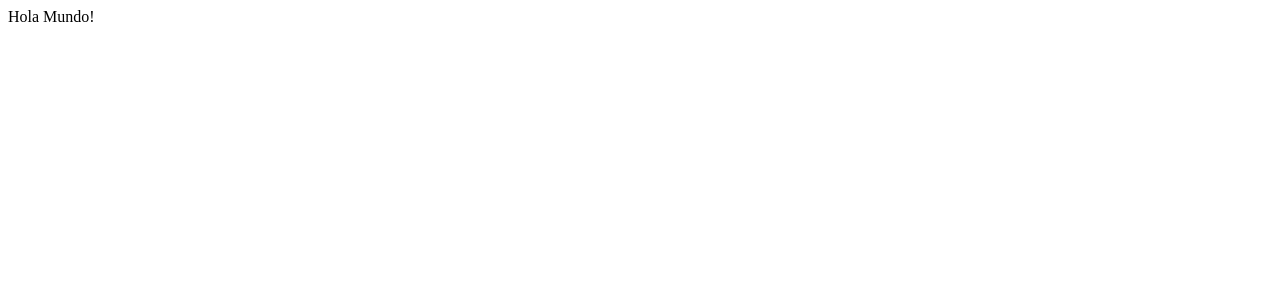
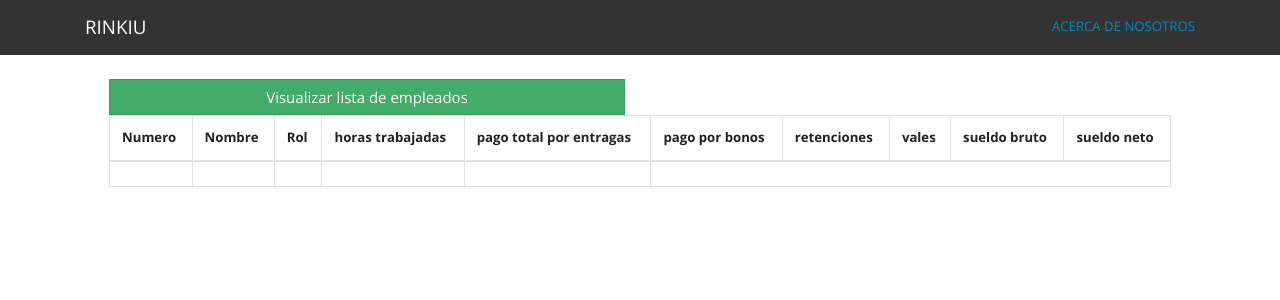
Before and after one commit to pedroog304/rinkiuSueldos, a PHP site: page / in a window 1280 px wide. Before the commit the part shown is almost empty. Shown: the top 300 px of the page. Run offline with PHP 8.4, Linux system fonts and the light colour scheme; lists and menus that the app fills with data are empty; some libraries are stand-ins or nearby versions.

Commit message:
se creó una tabla donde se mostraran los registros de los movimietos mensuales

```diff
--- /dev/null
+++ b/view/footer.php
@@ -0,0 +1,8 @@
+<!-- BOOTSTRAP 4 SCRIPTS -->
+<script src="https://code.jquery.com/jquery-3.3.1.slim.min.js" integrity="sha384-q8i/X+965DzO0rT7abK41JStQIAqVgRVzpbzo5smXKp4YfRvH+8abtTE1Pi6jizo" crossorigin="anonymous"></script>
+
+<script src="https://cdnjs.cloudflare.com/ajax/libs/popper.js/1.14.6/umd/popper.min.js" integrity="sha384-wHAiFfRlMFy6i5SRaxvfOCifBUQy1xHdJ/yoi7FRNXMRBu5WHdZYu1hA6ZOblgut" crossorigin="anonymous"></script>
+<script src="https://stackpath.bootstrapcdn.com/bootstrap/4.2.1/js/bootstrap.min.js" integrity="sha384-B0UglyR+jN6CkvvICOB2joaf5I4l3gm9GU6Hc1og6Ls7i6U/mkkaduKaBhlAXv9k" crossorigin="anonymous"></script>
+<script src="https://ajax.googleapis.com/ajax/libs/jquery/1.11.3/jquery.min.js"></script>
+</body>
+</html>
--- /dev/null
+++ b/view/header.php
@@ -0,0 +1,19 @@
+<!DOCTYPE html>
+<html lang="en">
+  <head>
+    <meta charset="UTF-8">
+    <title>RINKIU CRUD</title>
+    <meta name="viewport" content="width=device-width, user-scalable=no, initial-scale=1.0, maximum-scale=1.0, minimum-scale=1.0">
+    <!-- BOOTSTRAP 4 -->
+    <link rel="stylesheet" href="https://bootswatch.com/4/yeti/bootstrap.min.css">
+    <!-- FONT AWESOEM -->
+    <link rel="stylesheet" href="https://use.fontawesome.com/releases/v5.6.3/css/all.css" integrity="sha384-UHRtZLI+pbxtHCWp1t77Bi1L4ZtiqrqD80Kn4Z8NTSRyMA2Fd33n5dQ8lWUE00s/" crossorigin="anonymous">
+    <link rel="stylesheet" href="styles.css">
+  </head>
+  <body id="body">
+    <nav class="navbar navbar-dark bg-dark">
+      <div class="container">
+        <a class="navbar-brand" href="index.php">RINKIU</a>
+        <a href="">ACERCA DE NOSOTROS</a>
+      </div>
+    </nav>
--- a/view/index.php
+++ b/view/index.php
@@ -1,11 +1,38 @@
-<!DOCTYPE html>
-<html lang="en">
-<head>
-    <meta charset="UTF-8">
-    <meta name="viewport" content="width=device-width, initial-scale=1.0">
-    <title>Document</title>
-</head>
-<body>
-    Hola Mundo!
-</body>
-</html>
+<?php include('header.php'); ?>
+
+<main class="container p-4">
+  <div class="row">
+    <div class="col-md-12">
+      <div class="col-md-6">
+      <a id="btn-ver-empleados" href="" class="btn btn-success btn-block" value="Ver empleados">Visualizar lista de empleados</a>
+      </div>
+    <div class="col-md-12">
+      <table class="table table-bordered">
+        <thead>
+          <tr>
+            <th>Numero</th>
+            <th>Nombre</th>
+            <th>Rol</th>
+            <th>horas trabajadas</th>
+            <th>pago total por entragas</th>
+            <th>pago por bonos</th>
+            <th>retenciones</th>
+            <th>vales</th>
+            <th>sueldo bruto</th>
+            <th>sueldo neto</th>
+          </tr>
+        </thead>
+        <tbody id="myTable">
+          <tr>
+            <td></td>
+            <td></td>
+            <td></td>
+            <td></td>
+            <td></td>
+          </tr>
+        </tbody>
+      </table>
+    </div>
+  </div>
+</main>
+<?php include('footer.php'); ?>
```
Also changed, not shown: view/styles.css (added).
